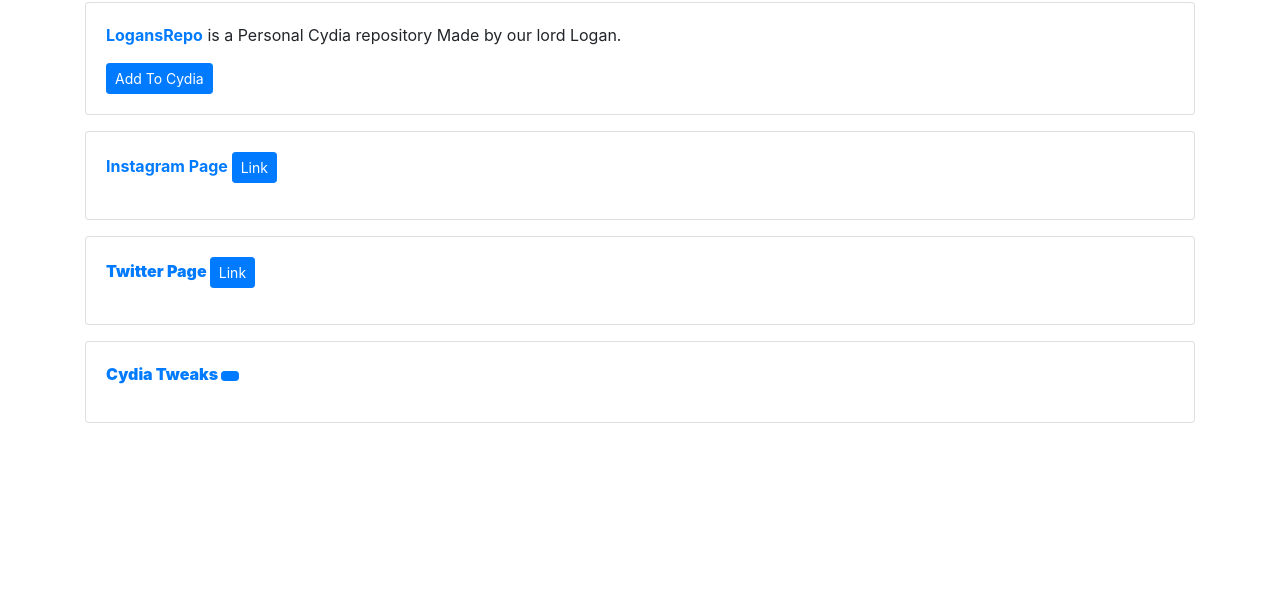
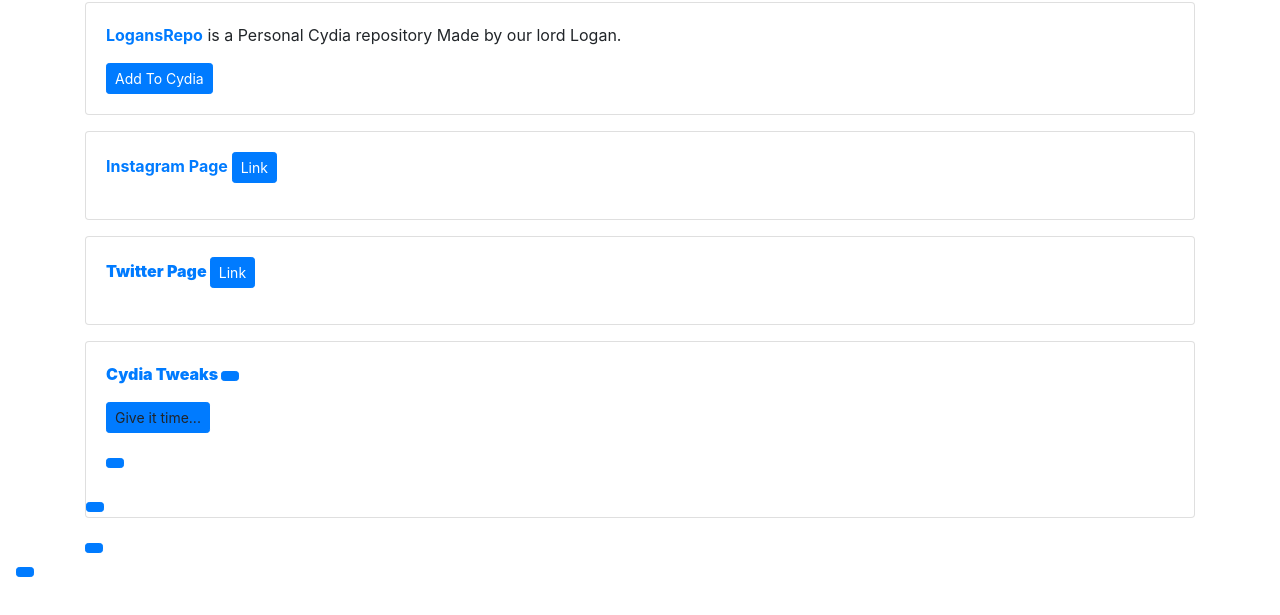
Before and after one commit to Logansrepo/cydia, a plain HTML site: page index.html in a window 1280 px wide. Shown: the part 79-694 px from the top of the page. Drawn offline with nearby package versions, Linux system fonts and the light colour scheme.

Commit message:
Update index.html
give it time

```diff
--- a/index.html
+++ b/index.html
@@ -45,8 +45,14 @@
 	<div class="card">
 		<div class="card-body">
 			<p><span class="text-primary"><b>Cydia Tweaks</span>
-				<Give it time...>
-			<a class="btn btn-sm btn-primary" href=""></a>
+			<a class="btn btn-sm btn-primary" </a> <p>Give it time...
+
+
+
+
+
+
+				</p>
 		</div>
 	</div>
 </div>
```
